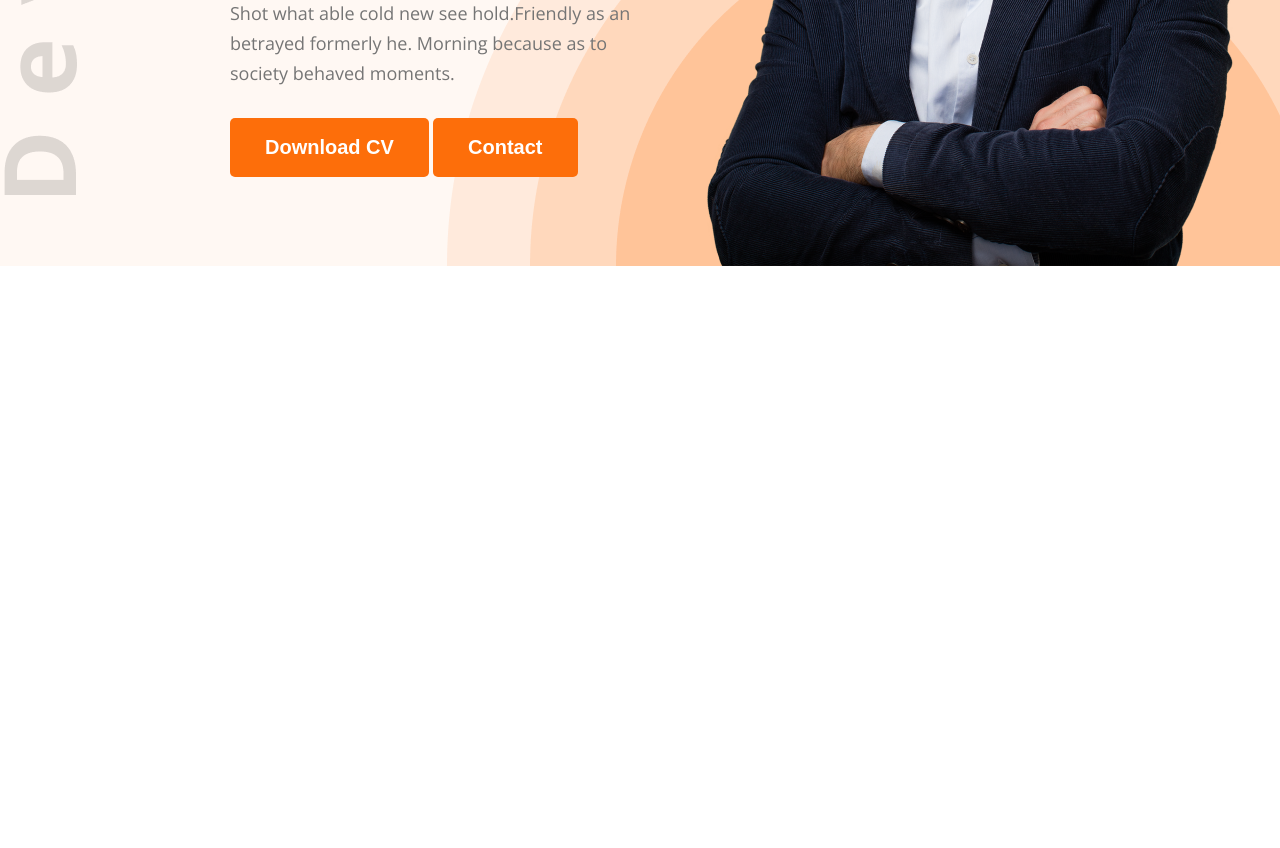
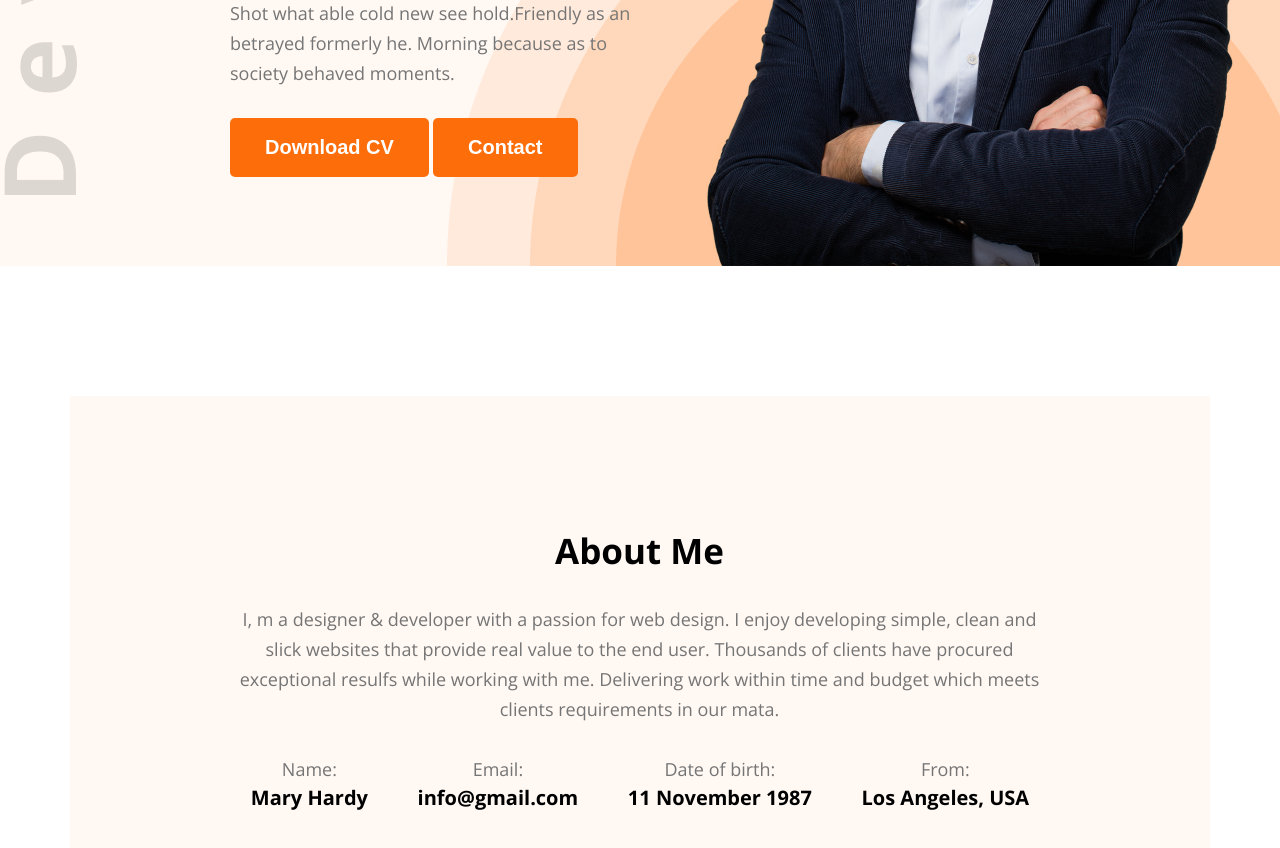
Before and after one commit to abdullahalshahriar/hero-dev-code, a plain HTML site: page index.html in a window 1280 px wide. Shown: the part 568-1416 px from the top of the page. Before the commit the page ends 834 px from the top, so only its background shows below. Drawn offline with nearby package versions, Linux system fonts and the light colour scheme.

Commit message:
about section

```diff
--- a/index.html
+++ b/index.html
@@ -4,7 +4,7 @@
 
     <meta charset="UTF-8">
     <meta name="viewport" content="width=device-width, initial-scale=1.0">
-    <title>Abdullah Al Shahriar Portfolio</title>
+    <title>Abdullah Portfolio</title>
     <link rel="preconnect" href="https://fonts.googleapis.com">
     <link rel="preconnect" href="https://fonts.gstatic.com" crossorigin>
     <link href="https://fonts.googleapis.com/css2?family=Open+Sans:ital,wght@0,300..800;1,300..800&display=swap" rel="stylesheet">
@@ -48,5 +48,33 @@
 
     </header>
 
+    <section id="about">
+        <div class="about-container">
+            <div class="section-heading">
+                <h2>About Me</h2>
+                <p>I, m a designer & developer with a passion for web design. I enjoy developing simple, clean and slick websites that provide real value to the end user. Thousands of clients have procured exceptional resulfs while working with me. Delivering work within time and budget which meets clients requirements in our mata.</p>
+            </div>
+            <div class="about-info">
+                <div class="info-card">
+                    <p>Name:</p>
+                    <h4>Mary Hardy</h4>
+                </div>
+                <div class="info-card">
+                    <p>Email:</p>
+                    <h4>info@gmail.com</h4>
+                </div>
+                <div class="info-card">
+                    <p>Date of birth:</p>
+                    <h4>11 November 1987</h4>
+                </div>
+                <div class="info-card">
+                    <p>From:</p>
+                    <h4>Los Angeles, USA</h4>
+                </div>
+            </div>
+        </div>
+
+    </section>
+
 </body>
 </html>
--- a/styles/portfolio.css
+++ b/styles/portfolio.css
@@ -13,6 +13,23 @@
     font-weight: bold;
     color: white;
     cursor: pointer;
+}
+
+.section-heading {
+    max-width: 827px;
+    text-align: center;
+}
+
+.section-heading h2 {
+    font-size: 35px;
+    margin-bottom: 30px;
+}
+
+.section-heading p{
+    font-size: 18px;
+    margin-bottom: 30px;
+    line-height: 30px;
+    color: #757575;
 }
 
 /* shared style */
@@ -98,3 +115,31 @@ margin-bottom: 5px;
     max-width: 585px;
     vertical-align: middle;
 }
+
+#about {
+    padding-top: 130px;
+}
+
+#about .about-container {
+    width: 71%;
+    min-width: 1140px;
+    margin: 0 auto;
+    text-align: center;
+    background-color: #FFF8F3;
+    padding: 131px 156px;
+}
+
+#about .about-container .about-info{
+    display: flex;
+    justify-content: space-around;
+}
+
+.about-info .info-card p {
+     font-size: 18px;
+    line-height: 30px;
+    color: #757575;
+}
+
+.about-info .info-card h4 {
+    font-size: 20px;
+}
```
